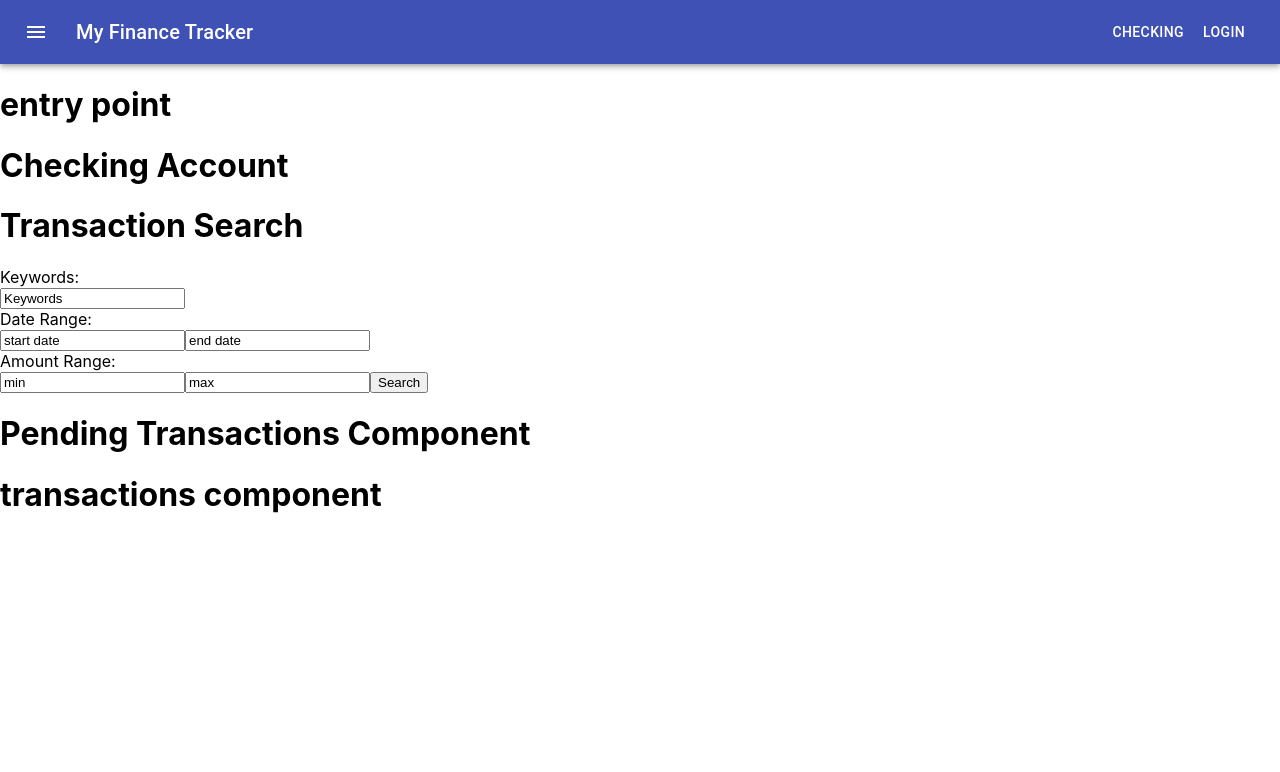
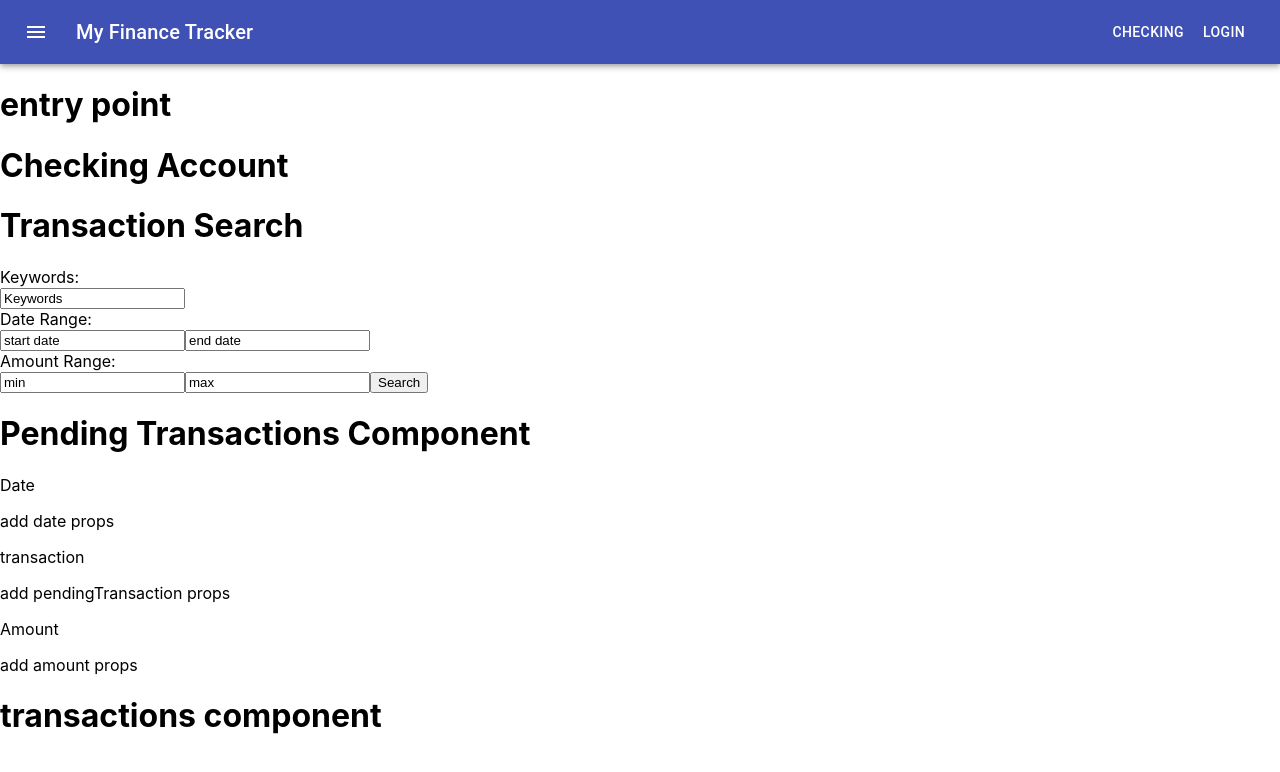
Before and after one commit to danlagos/react-checkbook, a React (Create React App) app: page / in a window 1280 px wide. Shown: the top 772 px of the page. Built offline with nearby package versions, Linux system fonts and the light colour scheme.

Commit message:
hard code pending transactions component.

```diff
--- a/src/components/checkingAccount/pendingTransactions.js
+++ b/src/components/checkingAccount/pendingTransactions.js
@@ -5,6 +5,11 @@ function PendingTransactions() {
   return (
     <div className="App">
       <h1> Pending Transactions Component</h1>
+      <div>
+        <p>Date</p> <p>add date props</p>
+        <p>transaction</p> <p>add pendingTransaction props</p>
+        <p>Amount</p> <p>add amount props</p>
+      </div>
     </div>
   );
 }
```
